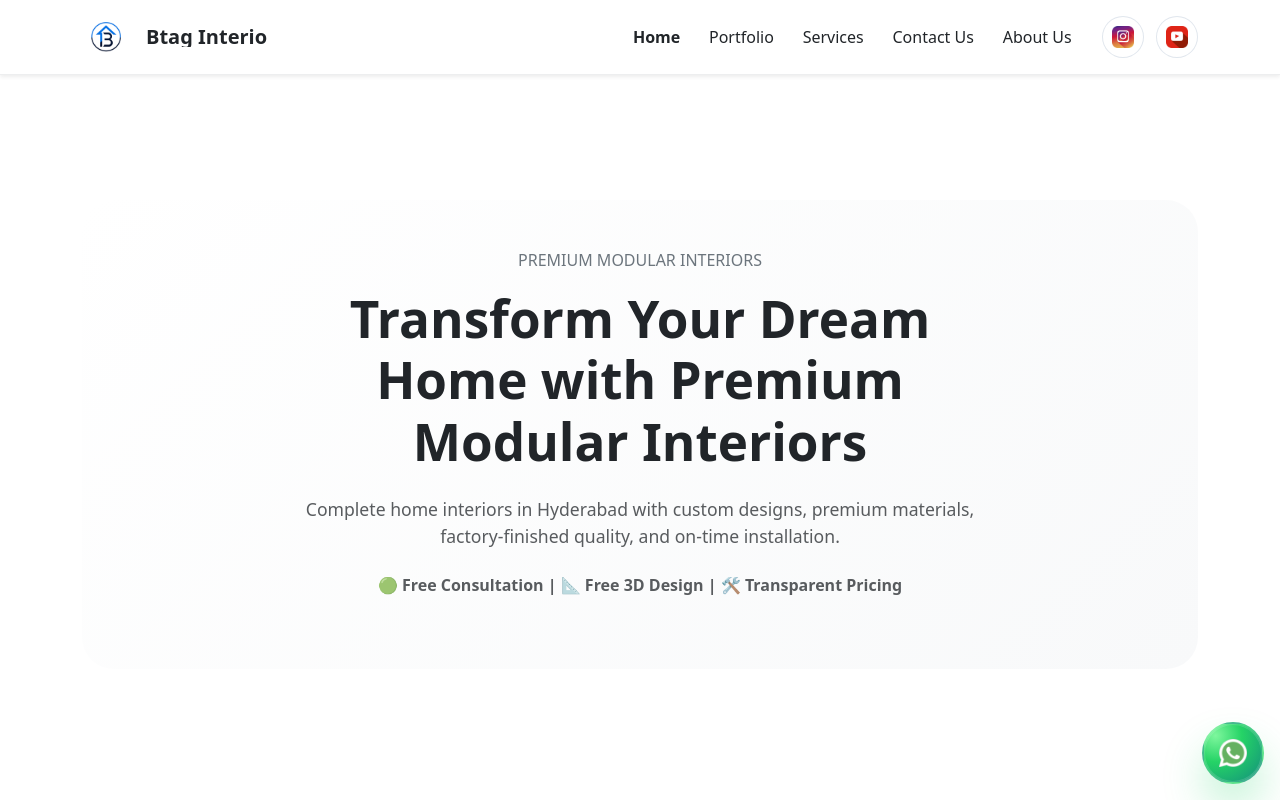
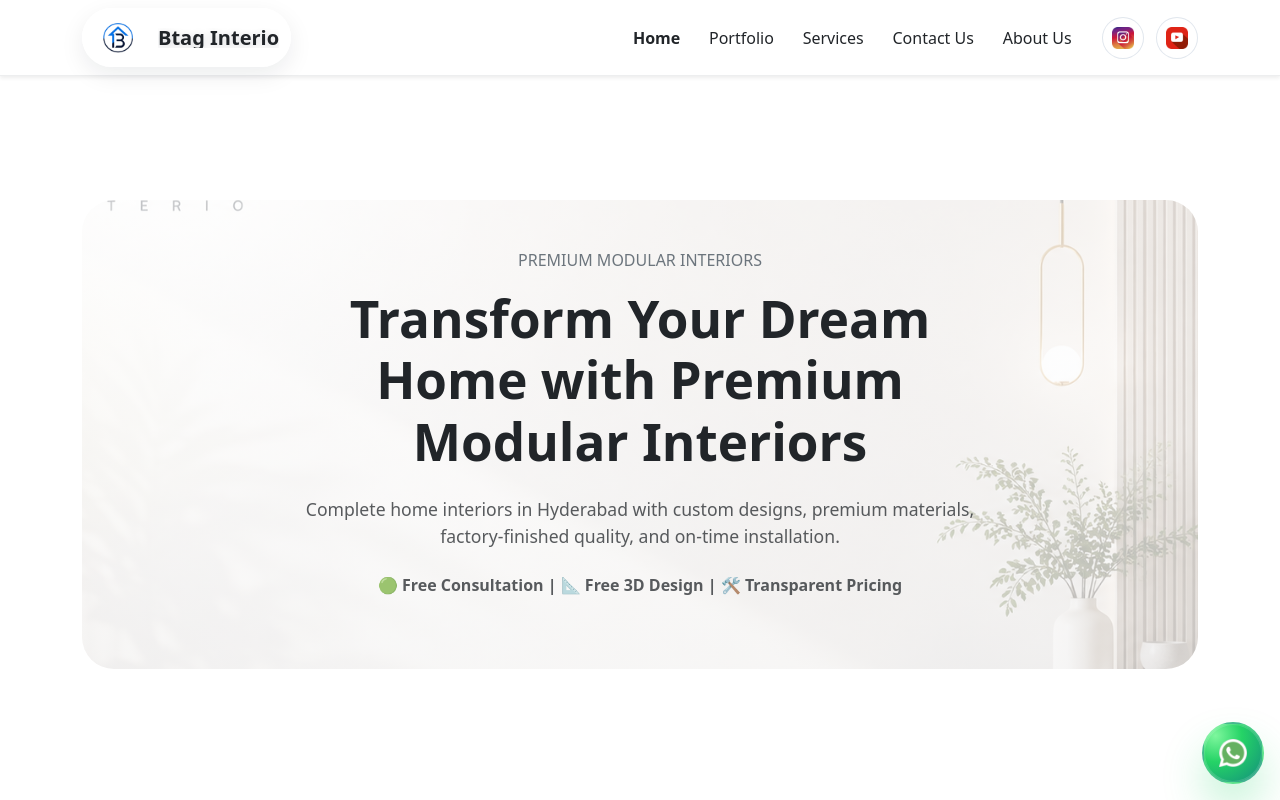
Before and after one commit to meBharathAlwala/BtagInterio, an Angular app: page / in a window 1280 px wide. Built offline with nearby package versions, Linux system fonts and the light colour scheme.

Commit message:
added bg

```diff
--- a/src/app/app.css
+++ b/src/app/app.css
@@ -70,6 +70,10 @@ body {
   gap: 0.5rem;
   text-decoration: none;
   min-width: 0;
+  padding: 0.35rem 0.75rem;
+  border-radius: 999px;
+  background: rgba(255, 255, 255, 0.92);
+  box-shadow: 0 8px 24px rgba(15, 23, 42, 0.08);
 }
 
 .navbar-logo {
@@ -87,6 +91,7 @@ body {
   overflow: hidden;
   text-overflow: ellipsis;
   max-width: 12rem;
+  text-shadow: 0 2px 8px rgba(15, 23, 42, 0.18);
 }
 
 .navbar-custom .nav-link {
--- a/src/app/home/home.css
+++ b/src/app/home/home.css
@@ -5,7 +5,10 @@
 .hero {
   padding: 4rem 2rem;
   border-radius: 2rem;
-  background: linear-gradient(135deg, #FFFFFF, #F8F9FA);
+  background-image: linear-gradient(180deg, rgba(255,255,255,0.72), rgba(248,249,250,0.72)), url('/bg.png');
+  background-size: 130%;
+  background-position: center;
+  background-repeat: no-repeat;
   box-shadow: var(--theme-shadow);
 }
 
```
Also changed, not shown: public/bg.png (added).
